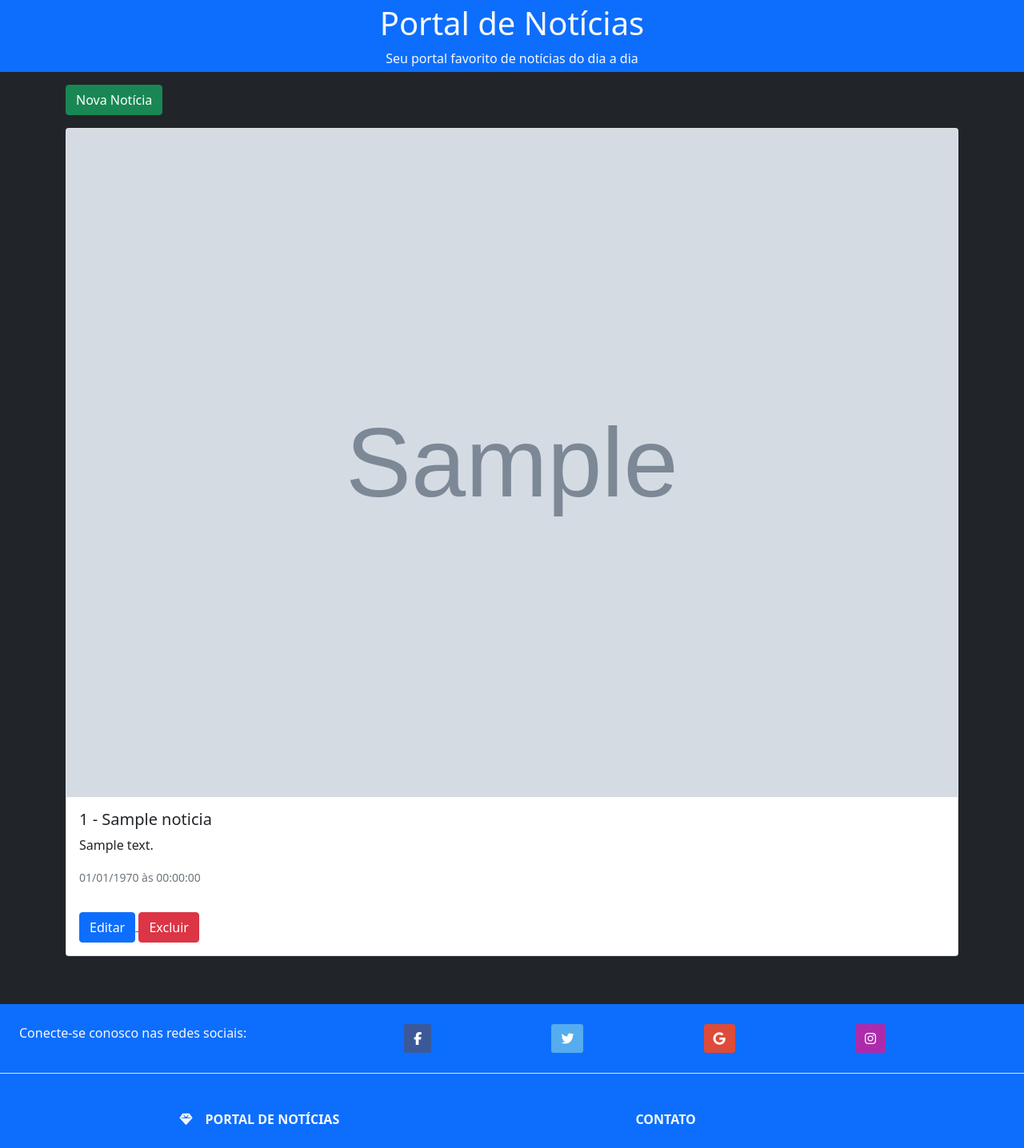
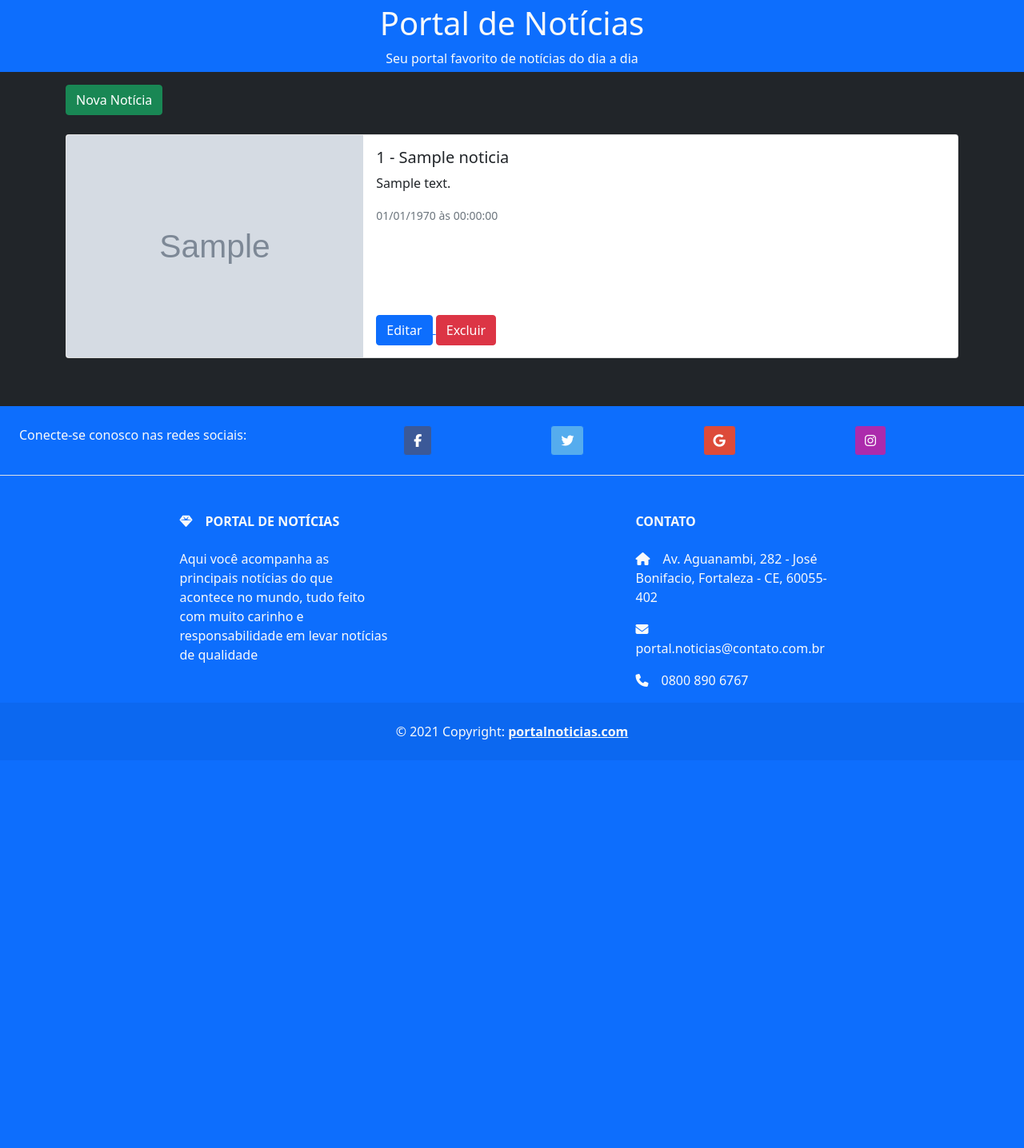
Before and after one commit to carlosjonas/Portal, a PHP site: page /index.php in a window 1280 px wide. Shown: the top 1436 px of the page at 80% size. After the commit the page ends 951 px from the top, so only its background shows below. Run offline with PHP 8.4, Linux system fonts and the light colour scheme; tables that the repository leaves empty or names only in its code hold one stand-in row (values such as "Sample post"); grey boxes marked "Sample" are stand-in pictures; some libraries are stand-ins or nearby versions.

Commit message:
refactor: alterando a função de listar

```diff
--- a/includes/listagem.php
+++ b/includes/listagem.php
@@ -1,21 +1,24 @@
 <main>
+
 <?php
+	// Verificando o status da url para mandar a mensagem de sucesso
 	$mensagem = '';
 			if (isset($_GET['status'])) {
 				switch ($_GET['status']) {
 					case 'success':
-						$mensagem= '<div class="alert alert-success id="alert" alert-dismissible">Ação executada com sucesso!
+						$mensagem= '<div class="alert alert-success text-center" id="alert">Ação executada com sucesso!
 										<button type="button" class="btn-close" data-bs-dismiss="alert" aria-label="Close"></button>
 									</div>';
 						break;
 					case 'error':
-						$mensagem= '<div class="alert alert-danger alert-dismissible">Ação não executada!<
+						$mensagem= '<div class="alert alert-danger text-center">Ação não executada!<
 										<button type="button" class="btn-close" data-bs-dismiss="alert" aria-label="Close">
 									/div>';
 						break;
 				}
 			}
  ?>
+
 	<section>
 		<?= $mensagem; ?>
 		<a href="cadastrar.php">
@@ -30,16 +33,18 @@
 			foreach ($noticia as $noticias):
 		?>
 
-			<div class="card mb-3 mt-3">
-			  <img src="<?= $noticias->imagem ;?>" class="card-img-top">
-			  <div class="card-body text-dark">
-			    <h5 class="card-title">
-			    	<?= $noticias->id ;?> - <?= $noticias->titulo ;?>
-			    </h5>
+			<div class="card mb-3 mt-4" style="width: 100%;">
+			  <div class="row g-0">
+			    <div class="col-md-4">
+			      <img src="<?= $noticias->imagem ;?>" id="imagem" class="img-fluid rounded-start" alt="">
+			    </div>
+			    <div class="col-md-8">
+			      <div class="card-body text-dark" id="info_noticia">
+			        <h5 class="card-title"><?= $noticias->id ;?> - <?= $noticias->titulo ;?></h5>
 			        <p class="card-text"><?= $noticias->descricao ;?></p>
 			        <p class="card-text"><small class="text-muted"><?= date('d/m/Y à\s H:i:s',strtotime($noticias->data)) ;?></small></p>
 			      </div>
-			  <div class="card-body text-dark">
+			      <div class="card-body">
 			      	<a href="editar.php?id='<?= $noticias->id ;?>'">
 			  			<button type="button" class="btn btn-primary">Editar</button>
 				  	</a>
@@ -48,9 +53,12 @@
 				  	</a>
 			      </div>
 			    </div>
+			  </div>
+			</div>
 		<?php
 			endforeach;
 
  		?>
 	</section>
+
 </main>
```
Lines whose indentation alone changed are shown as unchanged.
